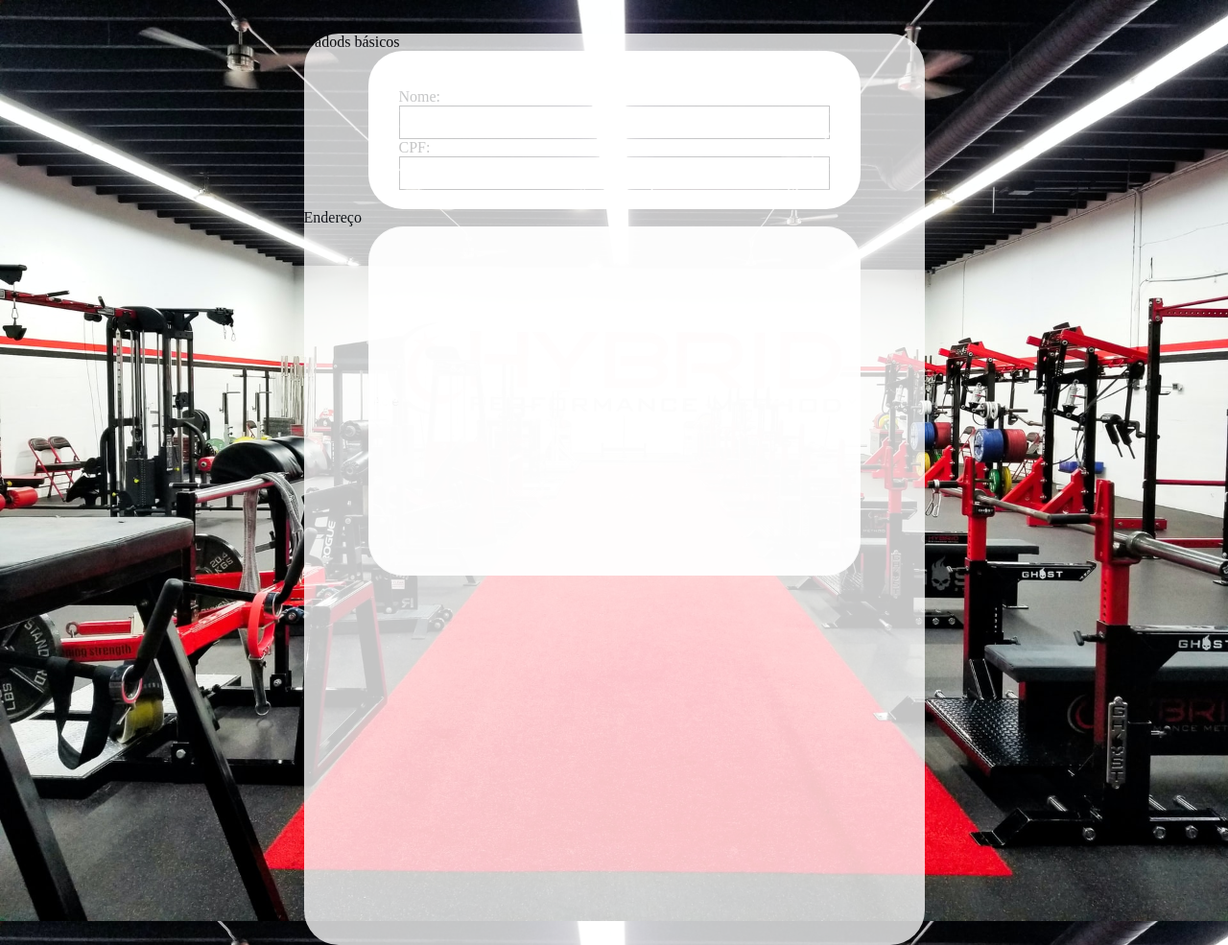
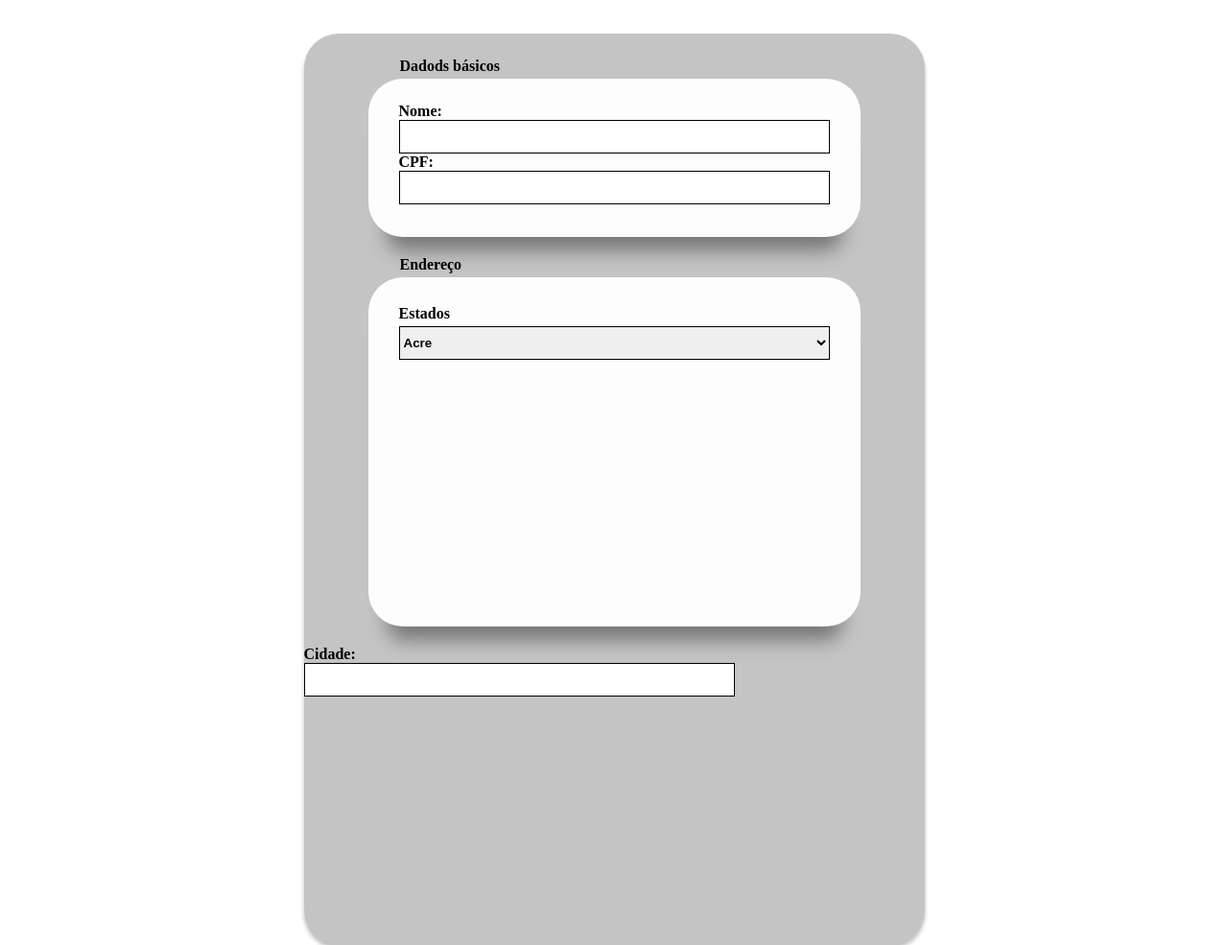
Before and after one commit to DevDemetrio/cadastro-academia, a plain HTML site: page index.html in a window 1280 px wide. Shown: the whole page at 96% size. Drawn offline with Linux system fonts and the light colour scheme.

Commit message:
foi corrigido o buf do select e outro bug onde nao mostrava a label. Hoje o projeto andou bem

```diff
--- a/css/style.css
+++ b/css/style.css
@@ -1,3 +1,4 @@
+/*Resert*/
 body,
 img,
 label,
@@ -8,6 +9,9 @@ p {
   margin: 0;
   padding: 0;
 }
+
+/*configurações gerais*/
+
 img {
   display: block;
   max-width: 100%;
@@ -20,9 +24,16 @@ input {
   height: 35px;
   border: 1px solid #000000;
 }
+
+label {
+  font-weight: bold;
+  color: #000000;
+}
+/**/
 body {
-  background: url('../img/gym-bg.jpg');
+  /* background: url('../img/gym-bg.jpg');
   background-size: cover;
+  */
   align-items: center;
   height: 100vh;
 }
@@ -30,27 +41,54 @@ body {
   width: 647px;
   height: 950px;
   margin: 35px auto;
+  padding: 25px 0 0 0;
   background: #c4c4c4;
   mix-blend-mode: screen;
   box-shadow: 0px 4px 4px rgba(0, 0, 0, 0.25);
   border-radius: 36px;
 }
+/*Dados básicos*/
+.title-dados {
+  margin: 0 0 4px 0px;
+  padding-left: 100px;
+  font-weight: bold;
+  color: #000000;
+}
 .dados-basicos {
   width: 513px;
   height: 165px;
-  margin: 0 auto;
-  padding: 39px 32px 27px 32px;
+  margin: 0 auto 20px auto;
+  padding: 25px 32px 27px 32px;
   background: #fdfdfd;
-  mix-blend-mode: screen;
   box-shadow: 0px 34px 20px -20px rgba(0, 0, 0, 0.4);
   border-radius: 36px;
 }
+
+/*dados de localização*/
+
 .estados {
   width: 513px;
   height: 364px;
-  margin: 0 auto;
-  background: #c4c4c4;
-  mix-blend-mode: screen;
+  margin: 0 auto 20px auto;
+  padding: 25px 32px 27px 32px;
+  background: #fdfdfd;
   box-shadow: 0px 34px 20px -20px rgba(0, 0, 0, 0.4);
   border-radius: 36px;
 }
+.endereco {
+  margin: 0 0 4px 0px;
+  padding-left: 100px;
+  font-weight: bold;
+  color: #000000;
+}
+.estados-br {
+  margin: 0 0 4px 0px;
+  padding: 4px 0 0 0;
+  font-weight: bold;
+}
+.info-estado {
+  width: 449px;
+  height: 35px;
+  border: 1px solid #000000;
+  font-weight: bold;
+}
--- a/index.html
+++ b/index.html
@@ -12,19 +12,25 @@
 <body>
   <section class="main-contein">
     <div class="contain-all">
+
+      <p class="title-dados">Dadods básicos</p>
+      <div class="dados-basicos">
         <div>
-        <p>Dadods básicos</p>
-        <div class="dados-basicos">
           <label for="nome">Nome:</label></br>
           <input type="text" id="nome" />
           <label for="cpf">CPF:</label></br>
           <input type="text" id="cpf">
+          <div>
           </div>
         </div>
-      <div>
-        <p>Endereço</p>
+      </div>
+
+
+      <p class="endereco">Endereço</p>
       <div class="estados">
-          <select class="estados" id="estado" name="estado">
+        <p class="estados-br">Estados</p>
+        <select class="info-estado" id="estado" name="estado">
+
           <option value="AC">Acre</option>
           <option value="AL">Alagoas</option>
           <option value="AP">Amapá</option>
@@ -55,10 +61,14 @@
           <option value="EX">Estrangeiro</option>
         </select>
       </div>
-      </div>
+      <div>
+        <label for="cidade">Cidade:</label></br>
+        <input type="text" id="cidade" />
       </div>
 
 
+
+    </div>
   </section>
 
 
```
Lines whose indentation alone changed are shown as unchanged.
